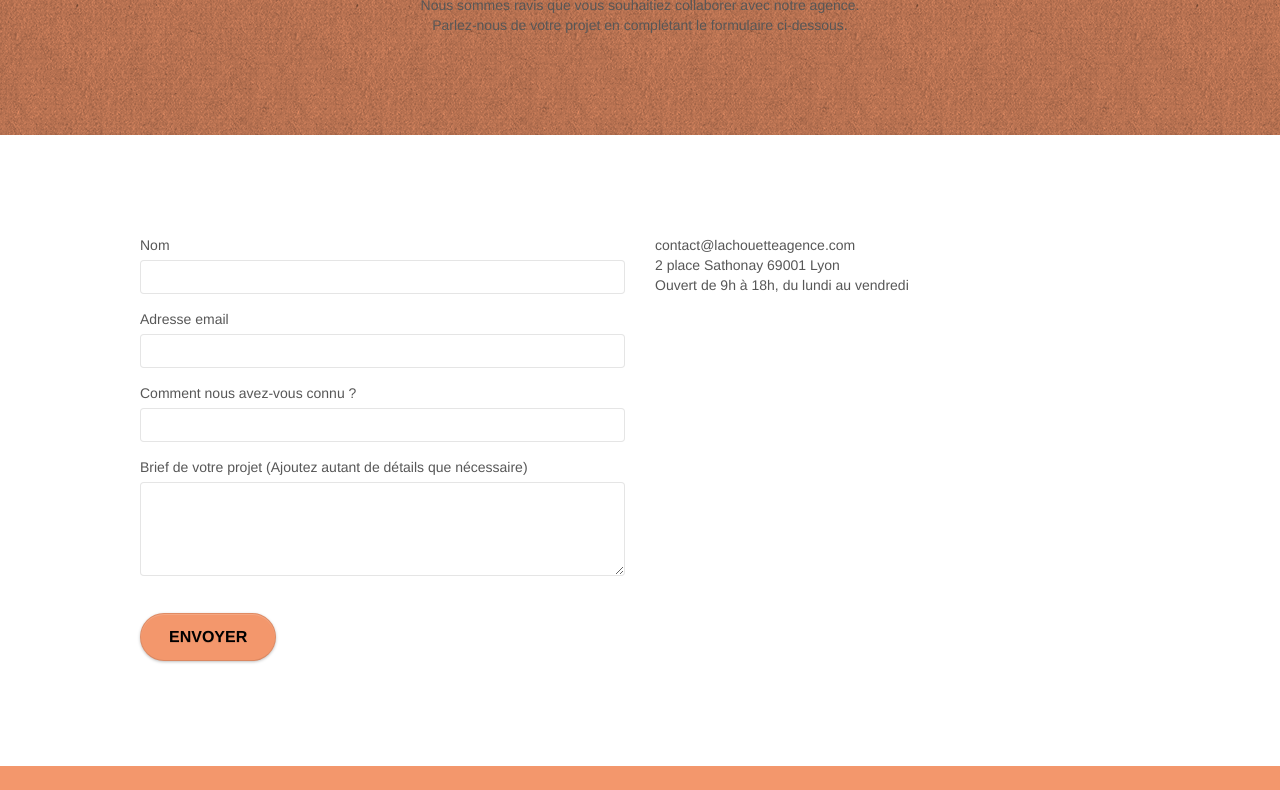
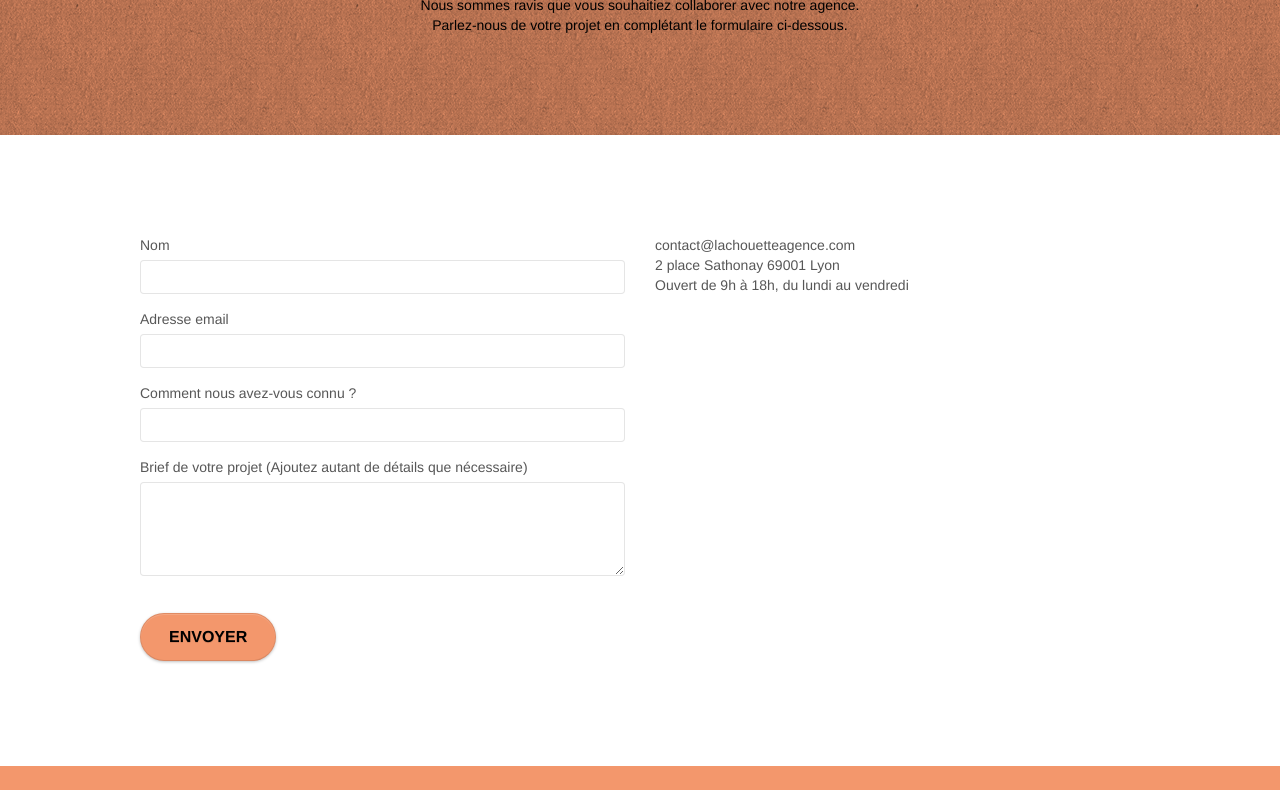
Before and after one commit to Flore-06/Flore-06-HervyFlore_4_18012022, a plain HTML site: page page2.html in a window 1280 px wide. Shown: the part 269-1059 px from the top of the page. Drawn offline with Linux system fonts and the light colour scheme.

Commit message:
modif couleur des textes sans le important car prend le dessus sur la classe black

```diff
--- a/style.css
+++ b/style.css
@@ -667,7 +667,7 @@ label,
 a {
     font-family: "helvetica";
     font-weight: 400;
-    color: #575757!important;
+    color: #575757;
 }
 
 .container {
```
